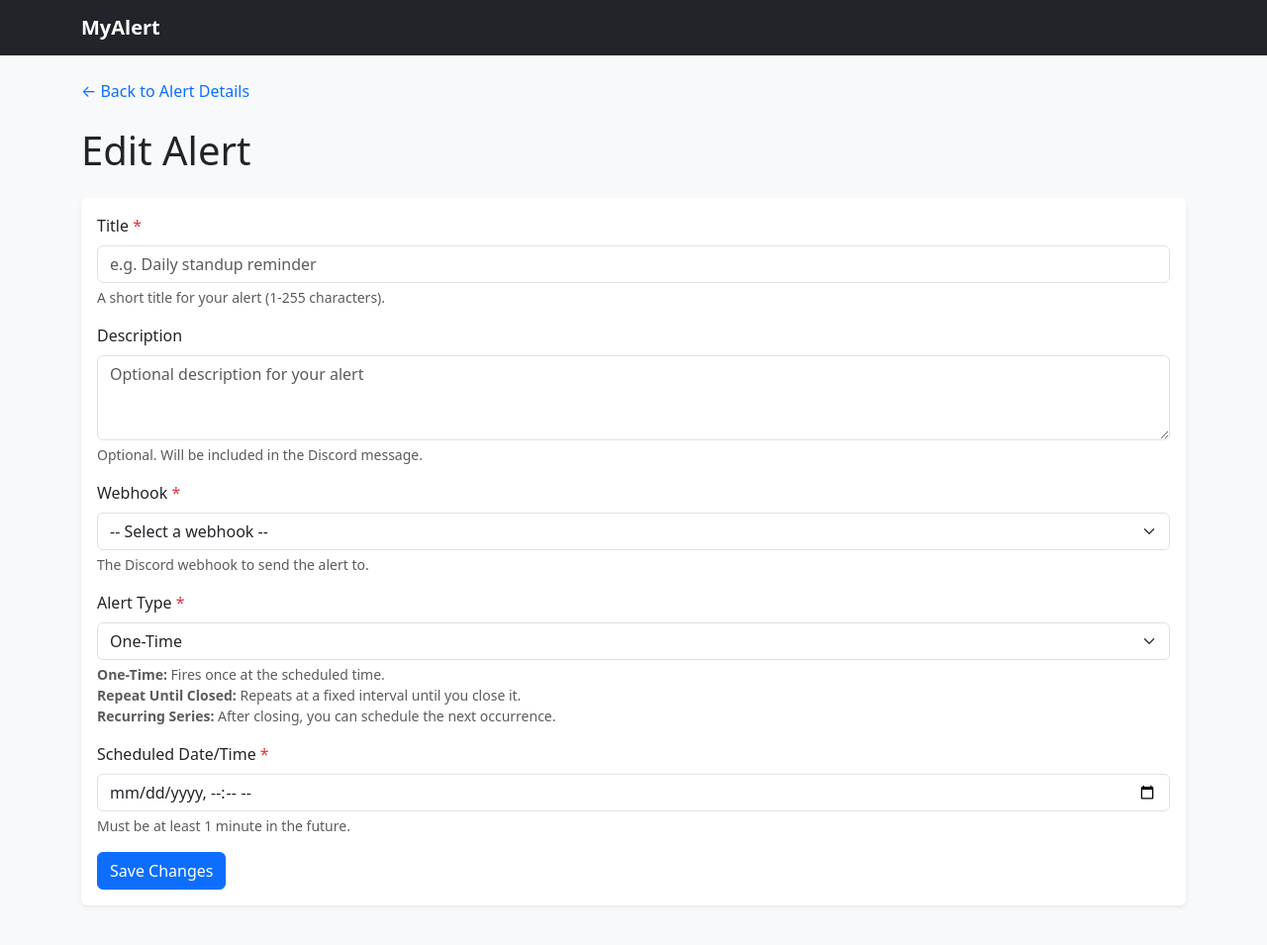
After one commit to Mkgeek23/MyAlert, a PHP site: template templates/alerts/edit-form.php in a window 1280 px wide. The commit adds this page. Shown: the whole page at 99% size. Run offline with PHP 8.4, Linux system fonts and the light colour scheme; the template is opened without the code that fills it, so the values that code supplies are empty.

Commit message:
Add editing existing alerts

```diff
--- /dev/null
+++ b/templates/alerts/edit-form.php
@@ -0,0 +1,129 @@
+<?php
+/**
+ * Alert Edit Form Template
+ *
+ * Form for editing an existing alert with fields for title, description, webhook select,
+ * alert type, datetime, repeat interval, and default_next_days.
+ *
+ * Variables expected:
+ *   $alert                  - array, the alert being edited
+ *   $csrfToken              - string, CSRF token
+ *   $errors                 - array, validation error messages
+ *   $webhooks               - array, user's webhooks for the select dropdown
+ *   $title                  - string, current/submitted title
+ *   $description            - string, current/submitted description
+ *   $webhook_id             - string, current/submitted webhook ID
+ *   $alert_type             - string, current/submitted alert type
+ *   $scheduled_at           - string, current/submitted datetime
+ *   $repeat_interval_minutes - string, current/submitted repeat interval
+ *   $default_next_days      - string, current/submitted default next days
+ *   $config                 - array, application configuration
+ */
+
+$baseUrl = rtrim($config['base_path'] ?? '', '/');
+?>
+
+<div class="mb-4">
+    <a href="<?= htmlspecialchars($baseUrl, ENT_QUOTES, 'UTF-8') ?>/alerts-edit?id=<?= htmlspecialchars((string) $alert['id'], ENT_QUOTES, 'UTF-8') ?>" class="text-decoration-none">&larr; Back to Alert Details</a>
+</div>
+
+<h1 class="mb-4">Edit Alert</h1>
+
+<?php if ($alert['status'] === 'closed'): ?>
+<div class="alert alert-info" role="alert">
+    This alert is currently closed. Saving changes will reopen it.
+</div>
+<?php endif; ?>
+
+<?php if (!empty($errors)): ?>
+<div class="alert alert-danger" role="alert">
+    <ul class="mb-0">
+        <?php foreach ($errors as $error): ?>
+        <li><?= htmlspecialchars($error, ENT_QUOTES, 'UTF-8') ?></li>
+        <?php endforeach; ?>
+    </ul>
+</div>
+<?php endif; ?>
+
+<div class="card">
+    <div class="card-body">
+        <form method="POST" action="<?= htmlspecialchars($baseUrl, ENT_QUOTES, 'UTF-8') ?>/alerts-edit?id=<?= htmlspecialchars((string) $alert['id'], ENT_QUOTES, 'UTF-8') ?>&amp;action=edit">
+            <input type="hidden" name="csrf_token" value="<?= htmlspecialchars($csrfToken, ENT_QUOTES, 'UTF-8') ?>">
+
+            <div class="mb-3">
+                <label for="title" class="form-label">Title <span class="text-danger">*</span></label>
+                <input type="text" class="form-control" id="title" name="title" value="<?= htmlspecialchars($title, ENT_QUOTES, 'UTF-8') ?>" maxlength="255" required placeholder="e.g. Daily standup reminder">
+                <div class="form-text">A short title for your alert (1-255 characters).</div>
+            </div>
+
+            <div class="mb-3">
+                <label for="description" class="form-label">Description</label>
+                <textarea class="form-control" id="description" name="description" rows="3" placeholder="Optional description for your alert"><?= htmlspecialchars($description, ENT_QUOTES, 'UTF-8') ?></textarea>
+                <div class="form-text">Optional. Will be included in the Discord message.</div>
+            </div>
+
+            <div class="mb-3">
+                <label for="webhook_id" class="form-label">Webhook <span class="text-danger">*</span></label>
+                <select class="form-select" id="webhook_id" name="webhook_id" required>
+                    <option value="">-- Select a webhook --</option>
+                    <?php foreach ($webhooks as $webhook): ?>
+                    <option value="<?= htmlspecialchars((string) $webhook['id'], ENT_QUOTES, 'UTF-8') ?>"<?= (string) $webhook['id'] === (string) $webhook_id ? ' selected' : '' ?>><?= htmlspecialchars($webhook['name'], ENT_QUOTES, 'UTF-8') ?></option>
+                    <?php endforeach; ?>
+                </select>
+                <div class="form-text">The Discord webhook to send the alert to.</div>
+            </div>
+
+            <div class="mb-3">
+                <label for="alert_type" class="form-label">Alert Type <span class="text-danger">*</span></label>
+                <select class="form-select" id="alert_type" name="alert_type" required>
+                    <option value="one_time"<?= $alert_type === 'one_time' ? ' selected' : '' ?>>One-Time</option>
+                    <option value="repeat_until_closed"<?= $alert_type === 'repeat_until_closed' ? ' selected' : '' ?>>Repeat Until Closed</option>
+                    <option value="recurring_series"<?= $alert_type === 'recurring_series' ? ' selected' : '' ?>>Recurring Series</option>
+                </select>
+                <div class="form-text">
+                    <strong>One-Time:</strong> Fires once at the scheduled time.<br>
+                    <strong>Repeat Until Closed:</strong> Repeats at a fixed interval until you close it.<br>
+                    <strong>Recurring Series:</strong> After closing, you can schedule the next occurrence.
+                </div>
+            </div>
+
+            <div class="mb-3">
+                <label for="scheduled_at" class="form-label">Scheduled Date/Time <span class="text-danger">*</span></label>
+                <input type="datetime-local" class="form-control" id="scheduled_at" name="scheduled_at" value="<?= htmlspecialchars($scheduled_at, ENT_QUOTES, 'UTF-8') ?>" required>
+                <div class="form-text">Must be at least 1 minute in the future.</div>
+            </div>
+
+            <div class="mb-3" id="repeat_interval_group">
+                <label for="repeat_interval_minutes" class="form-label">Repeat Interval (minutes) <span class="text-danger">*</span></label>
+                <input type="number" class="form-control" id="repeat_interval_minutes" name="repeat_interval_minutes" value="<?= htmlspecialchars((string) $repeat_interval_minutes, ENT_QUOTES, 'UTF-8') ?>" min="5" max="525600" placeholder="e.g. 60 for hourly">
+                <div class="form-text">How often to repeat (5 - 525,600 minutes). Only for Repeat Until Closed alerts.</div>
+            </div>
+
+            <div class="mb-3" id="default_next_days_group">
+                <label for="default_next_days" class="form-label">Default Next Days <span class="text-danger">*</span></label>
+                <input type="number" class="form-control" id="default_next_days" name="default_next_days" value="<?= htmlspecialchars((string) $default_next_days, ENT_QUOTES, 'UTF-8') ?>" min="1" max="365" placeholder="e.g. 7 for weekly">
+                <div class="form-text">Pre-fills the next date when closing an occurrence (1-365 days). Only for Recurring Series alerts.</div>
+            </div>
+
+            <button type="submit" class="btn btn-primary">Save Changes</button>
+        </form>
+    </div>
+</div>
+
+<script>
+    // Show/hide type-specific fields based on alert type selection
+    (function() {
+        var alertTypeSelect = document.getElementById('alert_type');
+        var repeatGroup = document.getElementById('repeat_interval_group');
+        var nextDaysGroup = document.getElementById('default_next_days_group');
+
+        function toggleFields() {
+            var type = alertTypeSelect.value;
+            repeatGroup.style.display = (type === 'repeat_until_closed') ? 'block' : 'none';
+            nextDaysGroup.style.display = (type === 'recurring_series') ? 'block' : 'none';
+        }
+
+        alertTypeSelect.addEventListener('change', toggleFields);
+        toggleFields(); // Run on page load
+    })();
+</script>
--- a/templates/alerts/edit.php
+++ b/templates/alerts/edit.php
@@ -155,14 +155,16 @@ $typeLabel = $typeLabels[$alert['alert_type']] ?? $alert['alert_type'];
 
     <?php if ($displayStatus === 'active' || $displayStatus === 'overdue'): ?>
     <div class="card-footer">
+        <a href="<?= htmlspecialchars($baseUrl, ENT_QUOTES, 'UTF-8') ?>/alerts-edit?id=<?= htmlspecialchars((string) $alert['id'], ENT_QUOTES, 'UTF-8') ?>&action=edit" class="btn btn-primary">Edit</a>
         <a href="<?= htmlspecialchars($baseUrl, ENT_QUOTES, 'UTF-8') ?>/alerts-edit?id=<?= htmlspecialchars((string) $alert['id'], ENT_QUOTES, 'UTF-8') ?>&action=close" class="btn btn-danger">Close Alert</a>
     </div>
     <?php endif; ?>
 
     <?php if ($alert['status'] === 'closed'): ?>
     <div class="card-footer">
+        <a href="<?= htmlspecialchars($baseUrl, ENT_QUOTES, 'UTF-8') ?>/alerts-edit?id=<?= htmlspecialchars((string) $alert['id'], ENT_QUOTES, 'UTF-8') ?>&action=edit" class="btn btn-primary">Edit</a>
         <?php if ($showReopenForm): ?>
-            <form method="POST" action="<?= htmlspecialchars($baseUrl, ENT_QUOTES, 'UTF-8') ?>/alerts-edit?id=<?= htmlspecialchars((string) $alert['id'], ENT_QUOTES, 'UTF-8') ?>&action=reopen">
+            <form method="POST" action="<?= htmlspecialchars($baseUrl, ENT_QUOTES, 'UTF-8') ?>/alerts-edit?id=<?= htmlspecialchars((string) $alert['id'], ENT_QUOTES, 'UTF-8') ?>&action=reopen" class="d-inline">
                 <input type="hidden" name="csrf_token" value="<?= htmlspecialchars($csrfToken, ENT_QUOTES, 'UTF-8') ?>">
                 <div class="row g-2 align-items-end">
                     <div class="col-auto">
```
Also changed, not shown: src/Handlers/AlertsEditHandler.php (+211 -0 lines), src/Models/Alert.php (+37 -0 lines).
